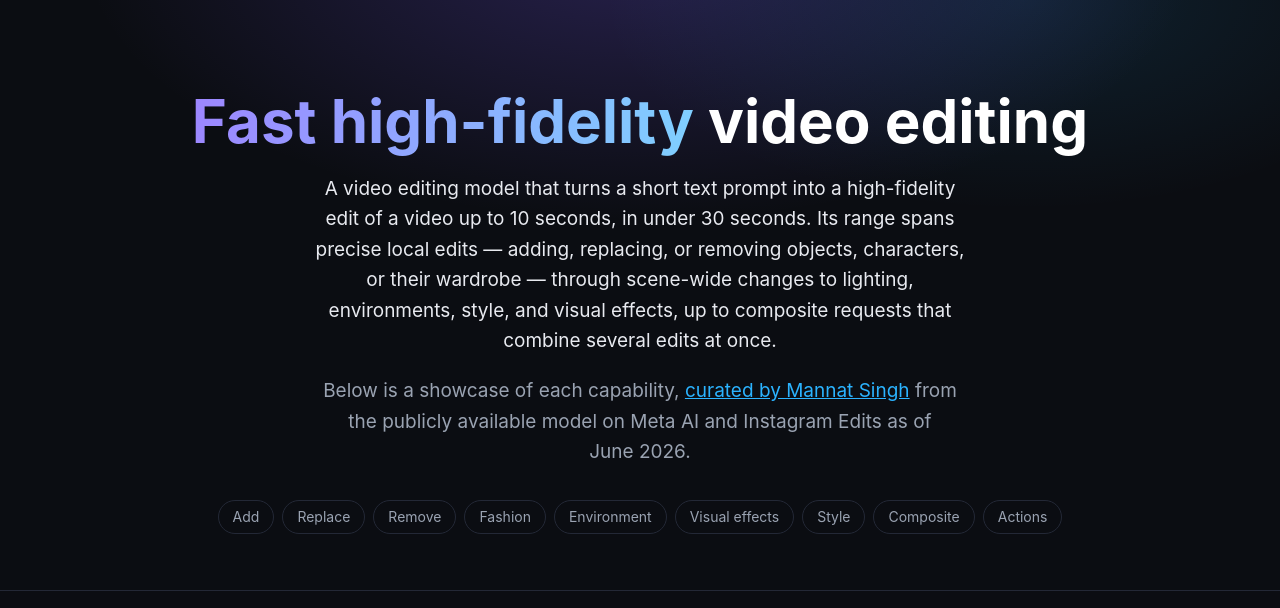
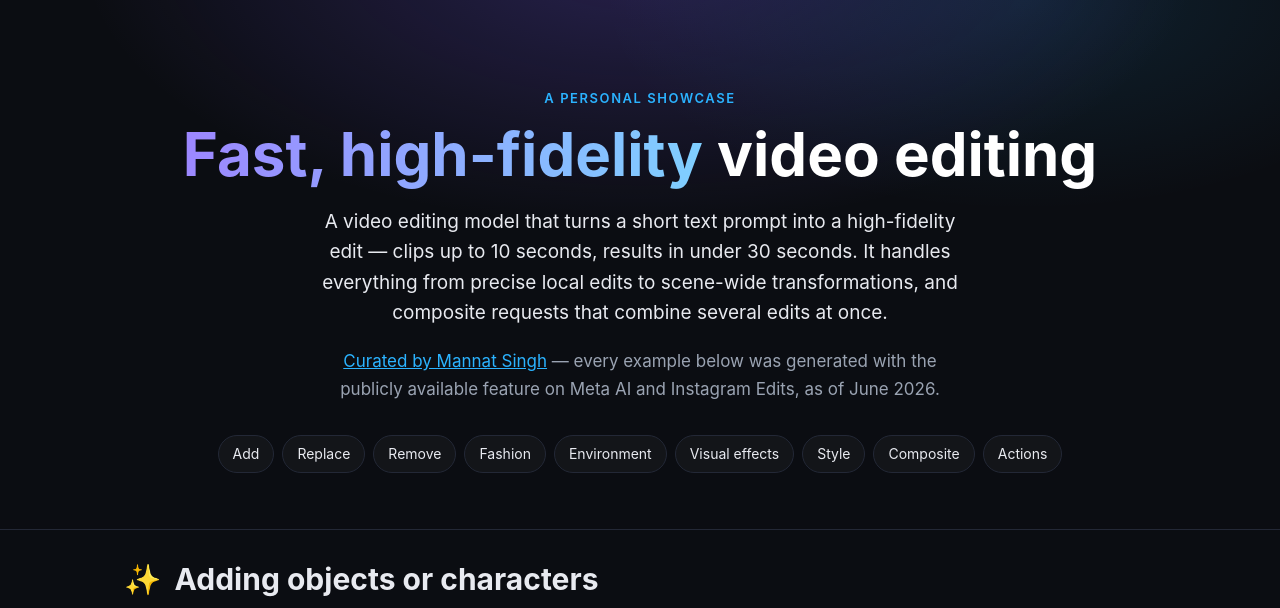
Before and after one commit to mannatsingh/2026_video_editing, a plain HTML site: page index.html in a window 1280 px wide. Shown: the top 608 px of the page. Drawn offline with Linux system fonts and the light colour scheme.

Commit message:
Apply hero review feedback
Tighten the lede and let the chips carry the capability enumeration,
lead the byline with the curation credit, add the headline comma and a
personal-showcase eyebrow, make the chips read as links with smooth
anchor scrolling, add a forced-colors fallback for the gradient
headline, and say feature instead of model for what is publicly
available.

```diff
--- a/index.html
+++ b/index.html
@@ -3,10 +3,10 @@
 <head>
 <meta charset="utf-8">
 <meta name="viewport" content="width=device-width, initial-scale=1">
-<title>Fast high-fidelity video editing</title>
-<meta name="description" content="A personally curated compilation by Mannat Singh of video editing examples and capabilities from the publicly available model on Meta AI and Instagram Edits.">
-<meta property="og:title" content="Fast high-fidelity video editing">
-<meta property="og:description" content="A personally curated compilation by Mannat Singh of video editing examples and capabilities from the publicly available model on Meta AI and Instagram Edits.">
+<title>Fast, high-fidelity video editing</title>
+<meta name="description" content="A personally curated compilation by Mannat Singh of video editing examples and capabilities from the publicly available feature on Meta AI and Instagram Edits.">
+<meta property="og:title" content="Fast, high-fidelity video editing">
+<meta property="og:description" content="A personally curated compilation by Mannat Singh of video editing examples and capabilities from the publicly available feature on Meta AI and Instagram Edits.">
 <meta property="og:type" content="website">
 <link rel="stylesheet" href="style.css">
 </head>
@@ -14,18 +14,18 @@
 
 <header class="hero">
   <div class="container">
-    <h1><span class="grad">Fast high-fidelity</span> video editing</h1>
+    <p class="eyebrow">A personal showcase</p>
+    <h1><span class="grad">Fast, high-fidelity</span> video editing</h1>
     <p class="lede">
-      A video editing model that turns a short text prompt into a high-fidelity edit of a
-      video up to 10&nbsp;seconds, in under 30&nbsp;seconds. Its range spans precise local
-      edits — adding, replacing, or removing objects, characters, or their wardrobe —
-      through scene-wide changes to lighting, environments, style, and visual effects, up
-      to composite requests that combine several edits at once.
+      A video editing model that turns a short text prompt into a high-fidelity edit —
+      clips up to 10&nbsp;seconds, results in under 30&nbsp;seconds. It handles everything
+      from precise local edits to scene-wide transformations, and composite requests that
+      combine several edits at once.
     </p>
     <p class="byline">
-      Below is a showcase of each capability,
-      <a href="https://x.com/mannat_singh/status/2058042276480499959" target="_blank" rel="noopener">curated by Mannat Singh</a>
-      from the publicly available model on Meta&nbsp;AI and Instagram&nbsp;Edits as of June&nbsp;2026.
+      <a href="https://x.com/mannat_singh/status/2058042276480499959" target="_blank" rel="noopener">Curated by Mannat Singh</a>
+      — every example below was generated with the publicly available feature on
+      Meta&nbsp;AI and Instagram&nbsp;Edits, as of June&nbsp;2026.
     </p>
     <nav class="chips" aria-label="Capabilities">
       <a href="#add">Add</a>
--- a/style.css
+++ b/style.css
@@ -11,6 +11,12 @@
 }
 
 * { box-sizing: border-box; }
+
+html { scroll-behavior: smooth; }
+
+@media (prefers-reduced-motion: reduce) {
+  html { scroll-behavior: auto; }
+}
 
 body {
   margin: 0;
@@ -63,6 +69,10 @@ a { color: var(--accent-2); }
   -webkit-text-fill-color: transparent;
 }
 
+@media (forced-colors: active) {
+  .hero h1 .grad { background: none; -webkit-text-fill-color: currentColor; }
+}
+
 .lede {
   max-width: 660px;
   margin: 0 auto 20px;
@@ -73,7 +83,7 @@ a { color: var(--accent-2); }
 .byline {
   max-width: 660px;
   margin: 0 auto;
-  font-size: 19px;
+  font-size: 17px;
   color: var(--text-dim);
 }
 
@@ -88,12 +98,13 @@ a { color: var(--accent-2); }
 }
 
 .chips a {
-  color: var(--text-dim);
+  color: var(--text);
+  background: rgba(255, 255, 255, 0.03);
   text-decoration: none;
   font-size: 14px;
   border: 1px solid var(--border);
   border-radius: 999px;
-  padding: 5px 14px;
+  padding: 7px 14px;
   transition: color 0.15s ease, border-color 0.15s ease;
 }
 
@@ -107,6 +118,8 @@ section { padding: 40px 24px; }
   font-size: clamp(22px, 3vw, 30px);
   margin-bottom: 8px;
 }
+
+.capability { scroll-margin-top: 24px; }
 
 .capability > p {
   color: var(--text-dim);
```
Also changed, not shown: 1 other file.
